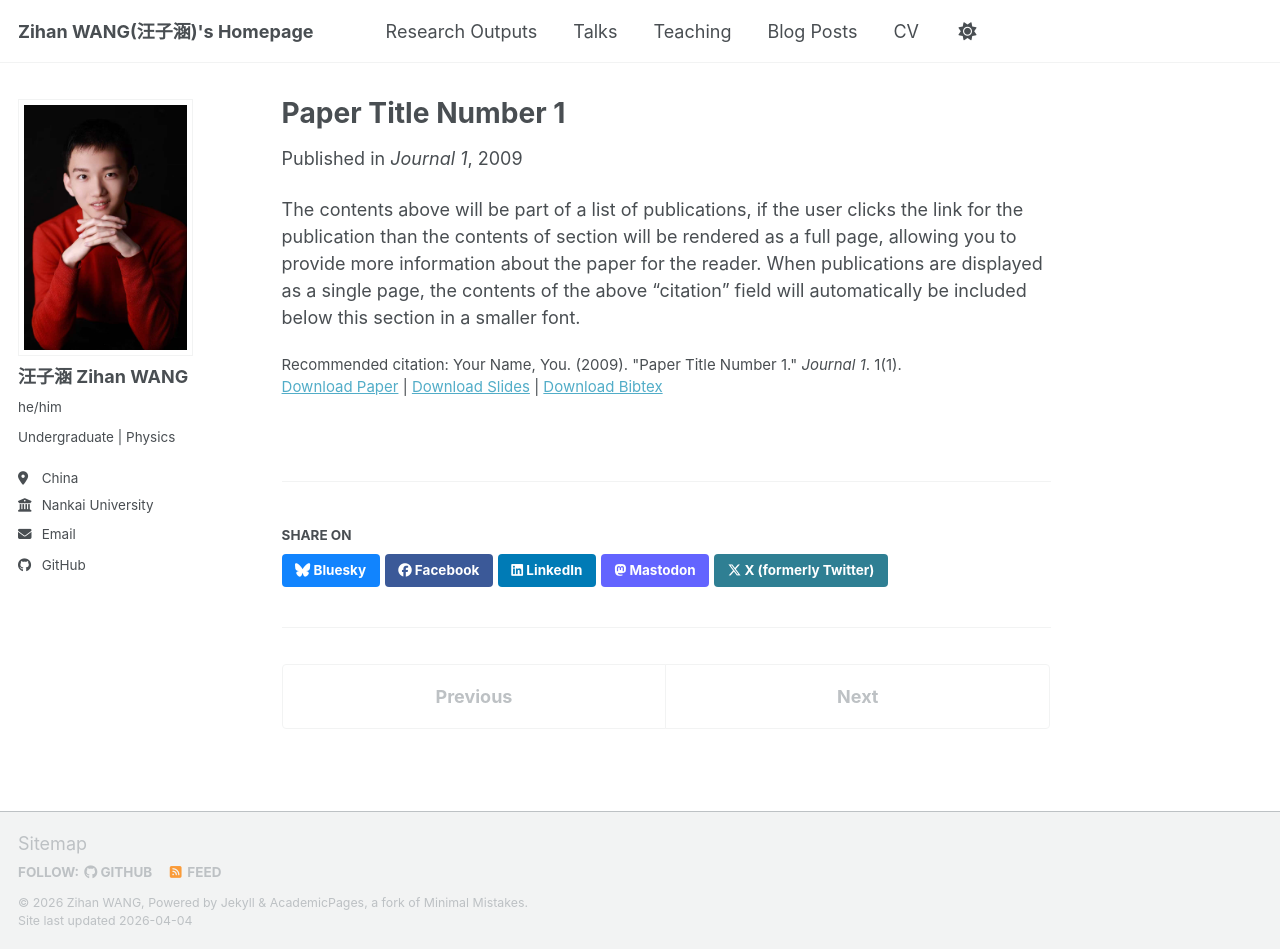
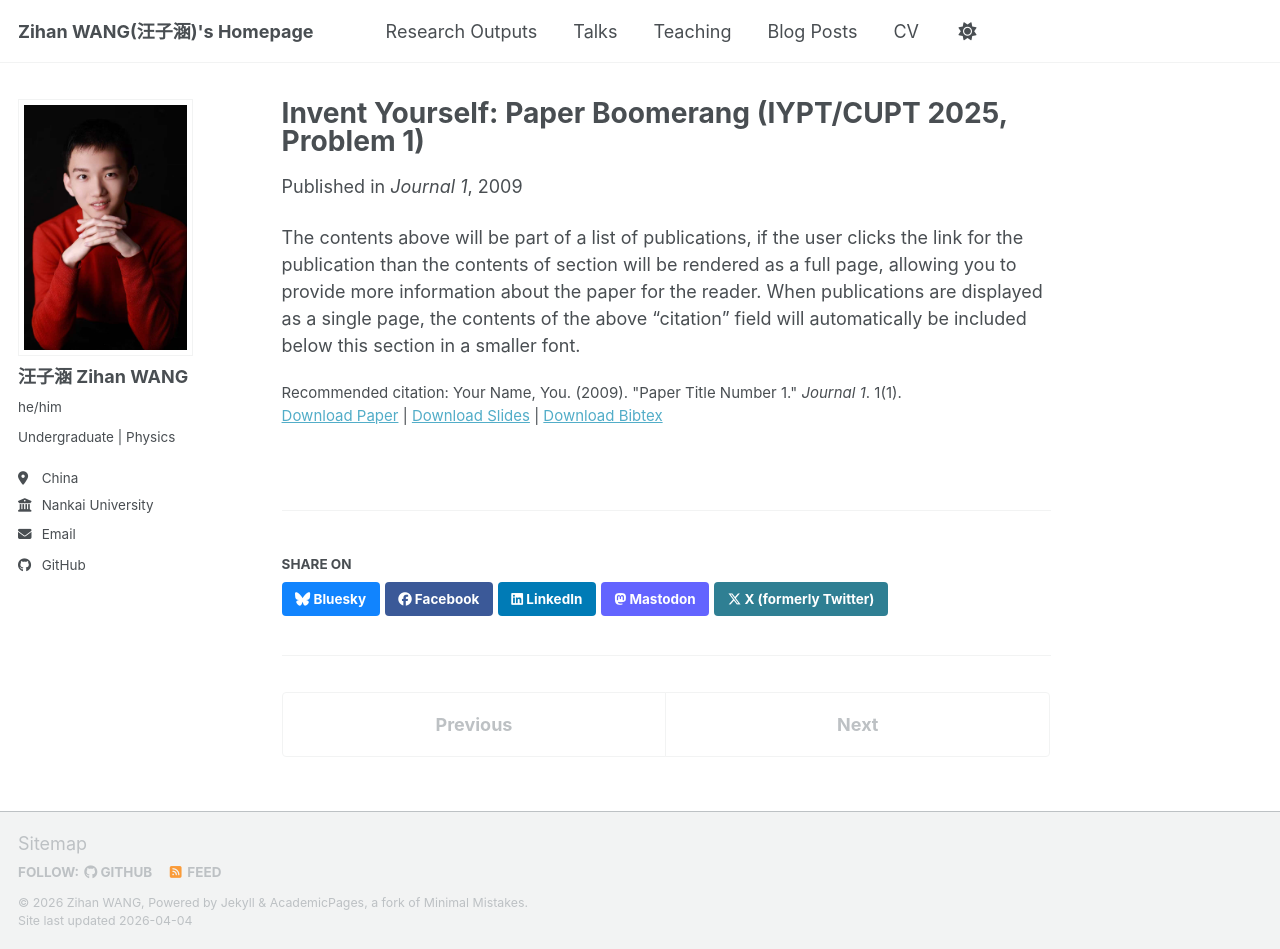
Before and after one commit to zhwang6626/zhwang6626.github.io, a Jekyll site: the page built from _publications/2025-08-19-CUPT2025_P1.md, in a window 1280 px wide and 949 px high. Built offline with Jekyll 4.4.1, drawn with Linux system fonts in a browser that asks for light colours; a script bundle is joined from its source files by our own code; library files that are not in the unit come from our copies.

Commit message:
Update and rename 2009-10-01-paper-title-number-1.md to 2025-08-19-CUPT2025_P1.md

```diff
--- a/_publications/2009-10-01-paper-title-number-1.md
+++ b/_publications/2025-08-19-CUPT2025_P1.md
@@ -1,8 +1,8 @@
 ---
-title: "Paper Title Number 1"
+title: "Invent Yourself: Paper Boomerang (IYPT/CUPT 2025, Problem 1)"
 collection: publications
 category: manuscripts
-permalink: /publication/2009-10-01-paper-title-number-1
+permalink: /publication/2025-08-19-CUPT2025_P1
 excerpt: 'This paper is about the number 1. The number 2 is left for future work.'
 date: 2009-10-01
 venue: 'Journal 1'
```
